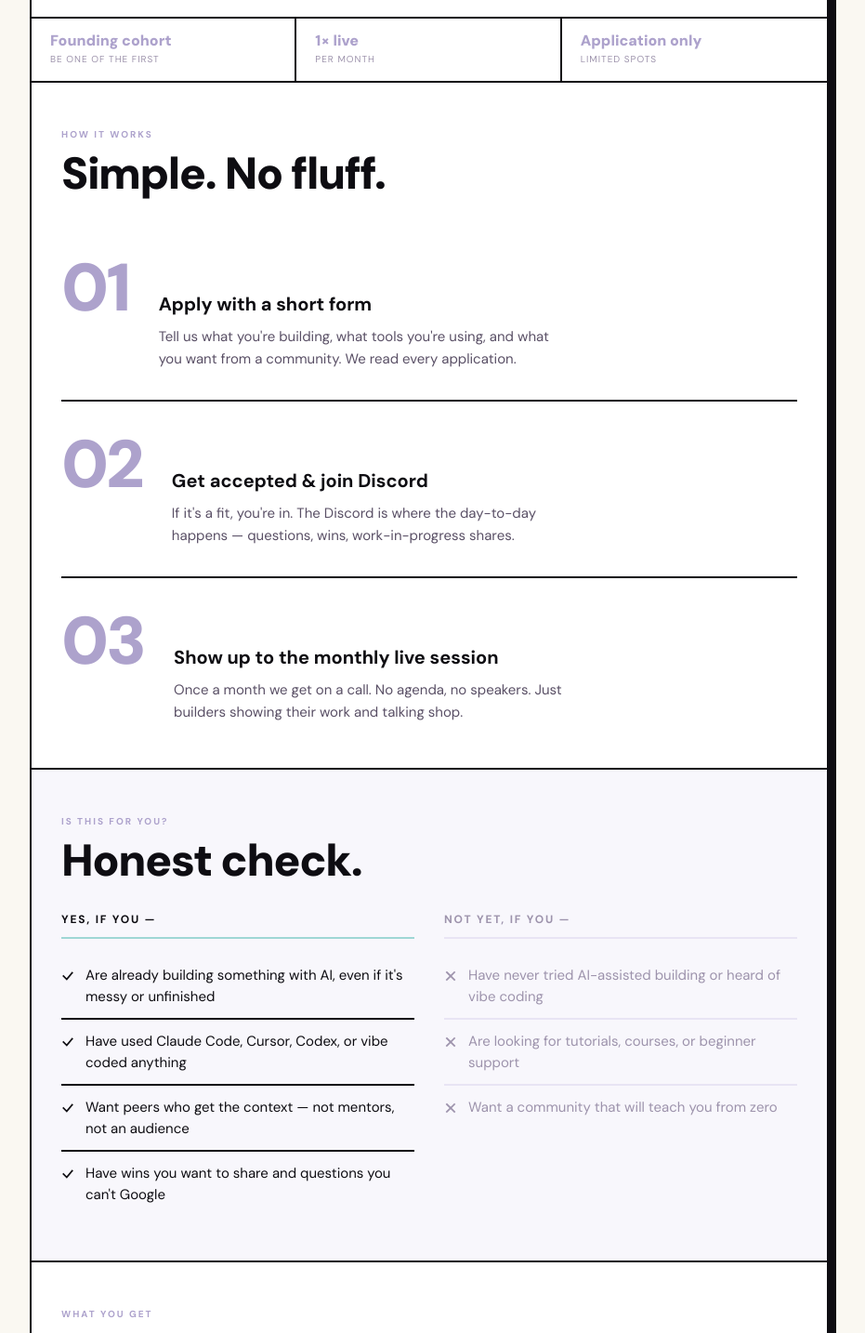
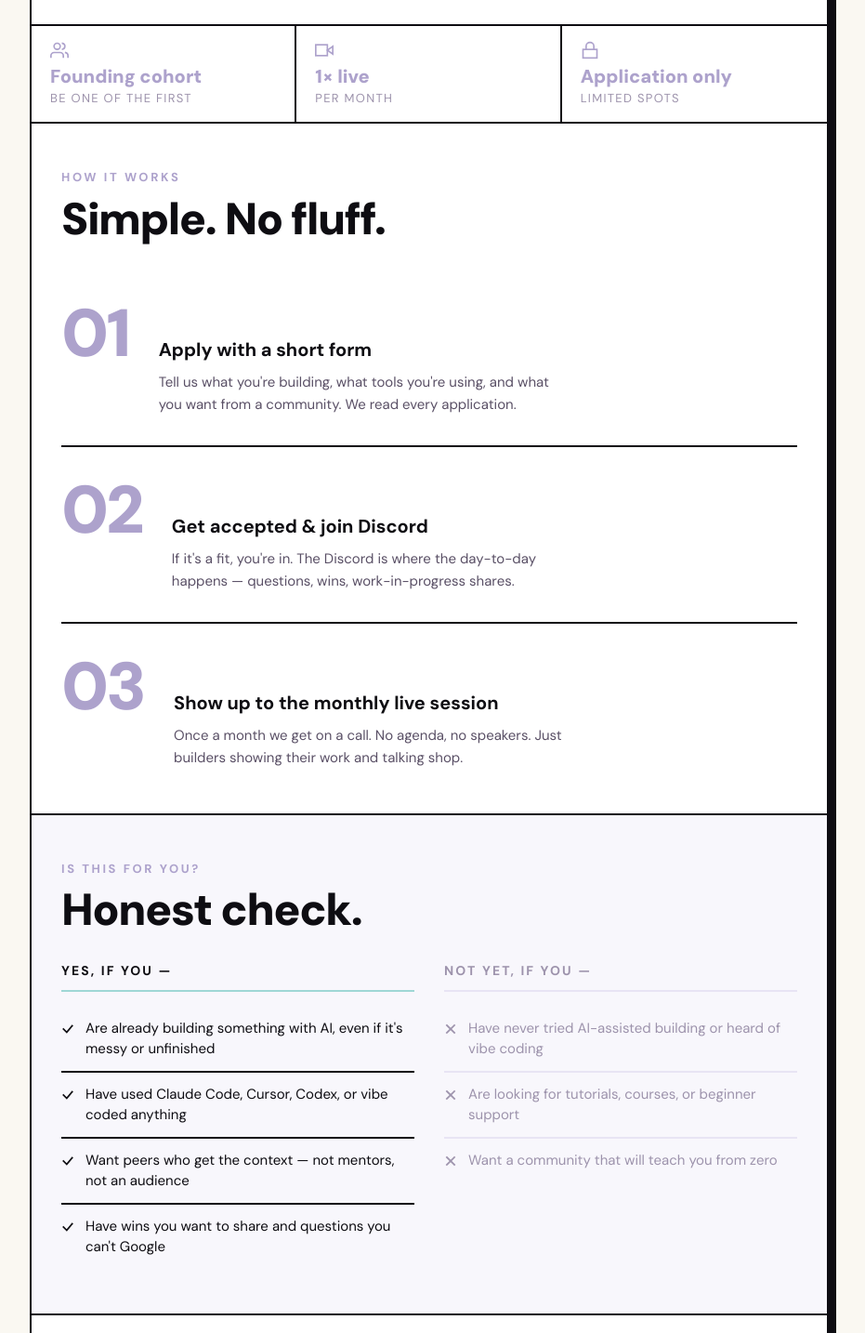
Before and after one commit to Janazemanova1990/Nextfemai_website_2026, a React (Vite) app in the folder NextfemAI_website_CC/: page / in a window 1280 px wide. Shown: the part 496-1930 px from the top of the page at 93% size, without its empty margins (178-1109 px from the left). Built offline with nearby package versions, Linux system fonts and the light colour scheme.

Commit message:
Make bigger text, add shadow to CTAs, add icons

```diff
--- a/NextfemAI_website_CC/src/components/ApplicationForm.tsx
+++ b/NextfemAI_website_CC/src/components/ApplicationForm.tsx
@@ -13,10 +13,10 @@ type FormData = {
 type Status = 'idle' | 'loading' | 'success' | 'error'
 
 const inputClass =
-  'w-full font-sans text-sm border-2 border-nearblack px-4 py-3 text-nearblack bg-white outline-none transition-colors focus:bg-bg-cream'
+  'w-full font-sans text-[15px] border-2 border-nearblack px-4 py-3 text-nearblack bg-white outline-none transition-colors focus:bg-bg-cream'
 
 const labelClass =
-  'text-[11px] font-bold tracking-[0.12em] uppercase text-nearblack'
+  'text-[13px] font-bold tracking-[0.12em] uppercase text-nearblack'
 
 export function ApplicationForm() {
   const { ref, revealed } = useReveal<HTMLElement>()
@@ -183,6 +183,7 @@ export function ApplicationForm() {
           <button
             type="submit"
             disabled={status === 'loading'}
+            style={{ boxShadow: '4px 4px 0px #0e0d12' }}
             className="w-full bg-coral text-white py-5 text-base font-bold uppercase tracking-[0.04em] cursor-pointer transition-all duration-150 hover:bg-nearblack active:translate-y-[1px] focus-visible:outline-2 focus-visible:outline-offset-2 focus-visible:outline-purple disabled:opacity-50 disabled:cursor-not-allowed"
           >
             {status === 'loading' ? 'Sending…' : 'Send application'}
@@ -190,11 +191,11 @@ export function ApplicationForm() {
 
           <div className="text-center">
             {status === 'error' ? (
-              <p className="text-[12px] text-red-500 leading-relaxed">
+              <p className="text-[14px] text-red-500 leading-relaxed">
                 Something went wrong. Please try again.
               </p>
             ) : (
-              <p className="text-[12px] text-muted-subtle leading-relaxed uppercase tracking-[0.1em]">
+              <p className="text-[14px] text-muted-subtle leading-relaxed uppercase tracking-[0.1em]">
                 We read every application. You'll hear back within a few days.
               </p>
             )}
--- a/NextfemAI_website_CC/src/components/Hero.tsx
+++ b/NextfemAI_website_CC/src/components/Hero.tsx
@@ -7,10 +7,10 @@ export function Hero() {
           <img
             src="/nextfem-horizontal-transparent.png"
             alt="Nextfem AI"
-            className="h-8 w-auto"
+            className="h-10 w-auto"
           />
         </div>
-        <div className="flex items-center gap-1.5 px-5 bg-purple text-white text-[11px] font-semibold tracking-[0.1em] uppercase">
+        <div className="flex items-center gap-1.5 px-5 bg-purple text-white text-[11px] font-black tracking-[0.1em] uppercase">
           <span className="w-1.5 h-1.5 rounded-full bg-white animate-pulse" />
           Accepting applications
         </div>
@@ -36,6 +36,7 @@ export function Hero() {
           </div>
           <button
             className="bg-coral text-white px-6 py-4 text-sm font-bold tracking-[0.04em] uppercase whitespace-nowrap cursor-pointer transition-all duration-150 hover:bg-nearblack active:translate-y-[1px] focus-visible:outline-2 focus-visible:outline-offset-2 focus-visible:outline-purple"
+            style={{ boxShadow: '4px 4px 0px #0e0d12' }}
             onClick={() => document.getElementById('apply')?.scrollIntoView({ behavior: 'smooth' })}
           >
             Apply for a spot
@@ -46,16 +47,57 @@ export function Hero() {
       {/* Stats bar */}
       <div className="hero-wipe-right grid grid-cols-3 border-t-2 border-nearblack">
         <div className="px-5 py-4 border-r-2 border-nearblack">
-          <div className="text-[16px] font-black text-purple leading-none">Founding cohort</div>
-          <div className="text-[10px] text-muted-subtle uppercase tracking-[0.1em] mt-1">be one of the first</div>
+          <svg
+            className="mb-2"
+            width="20"
+            height="20"
+            viewBox="0 0 24 24"
+            fill="none"
+            stroke="#ada2cc"
+            strokeWidth="2"
+            strokeLinecap="square"
+          >
+            <path d="M17 21v-2a4 4 0 0 0-4-4H5a4 4 0 0 0-4 4v2" />
+            <circle cx="9" cy="7" r="4" />
+            <path d="M23 21v-2a4 4 0 0 0-3-3.87" />
+            <path d="M16 3.13a4 4 0 0 1 0 7.75" />
+          </svg>
+          <div className="text-[20px] font-black text-purple leading-none">Founding cohort</div>
+          <div className="text-[13px] text-muted-subtle uppercase tracking-[0.1em] mt-1">be one of the first</div>
         </div>
         <div className="px-5 py-4 border-r-2 border-nearblack">
-          <div className="text-[16px] font-black text-purple leading-none">1× live</div>
-          <div className="text-[10px] text-muted-subtle uppercase tracking-[0.1em] mt-1">per month</div>
+          <svg
+            className="mb-2"
+            width="20"
+            height="20"
+            viewBox="0 0 24 24"
+            fill="none"
+            stroke="#ada2cc"
+            strokeWidth="2"
+            strokeLinecap="square"
+          >
+            <polygon points="23 7 16 12 23 17 23 7" />
+            <rect x="1" y="5" width="15" height="14" />
+          </svg>
+          <div className="text-[20px] font-black text-purple leading-none">1× live</div>
+          <div className="text-[13px] text-muted-subtle uppercase tracking-[0.1em] mt-1">per month</div>
         </div>
         <div className="px-5 py-4">
-          <div className="text-[16px] font-black text-purple leading-none">Application only</div>
-          <div className="text-[10px] text-muted-subtle uppercase tracking-[0.1em] mt-1">limited spots</div>
+          <svg
+            className="mb-2"
+            width="20"
+            height="20"
+            viewBox="0 0 24 24"
+            fill="none"
+            stroke="#ada2cc"
+            strokeWidth="2"
+            strokeLinecap="square"
+          >
+            <rect x="3" y="11" width="18" height="11" />
+            <path d="M7 11V7a5 5 0 0 1 10 0v4" />
+          </svg>
+          <div className="text-[20px] font-black text-purple leading-none">Application only</div>
+          <div className="text-[13px] text-muted-subtle uppercase tracking-[0.1em] mt-1">limited spots</div>
         </div>
       </div>
     </section>
--- a/NextfemAI_website_CC/src/components/HowItWorks.tsx
+++ b/NextfemAI_website_CC/src/components/HowItWorks.tsx
@@ -27,7 +27,7 @@ export function HowItWorks() {
       data-revealed={revealed}
       className="how-it-works px-8 py-12 border-b-2 border-nearblack"
     >
-      <p className="text-[10px] font-bold tracking-[0.2em] uppercase text-purple mb-3">
+      <p className="text-[13px] font-bold tracking-[0.2em] uppercase text-purple mb-3">
         How it works
       </p>
       <h2 className="text-[clamp(32px,4vw,48px)] font-black leading-[0.95] tracking-[-0.03em] text-nearblack mb-8">
--- a/NextfemAI_website_CC/src/components/IsThisForYou.tsx
+++ b/NextfemAI_website_CC/src/components/IsThisForYou.tsx
@@ -48,7 +48,7 @@ export function IsThisForYou() {
       data-revealed={revealed}
       className="section-reveal px-8 py-12 border-b-2 border-nearblack bg-bg-off"
     >
-      <p className="text-[10px] font-bold tracking-[0.2em] uppercase text-purple mb-3">
+      <p className="text-[13px] font-bold tracking-[0.2em] uppercase text-purple mb-3">
         Is this for you?
       </p>
       <h2 className="text-[clamp(32px,4vw,48px)] font-black leading-[0.95] tracking-[-0.03em] text-nearblack mb-8">
@@ -58,7 +58,7 @@ export function IsThisForYou() {
         {/* Yes column */}
         <div>
           <h3
-            className="text-[12px] font-bold tracking-[0.15em] uppercase mb-4 pb-2.5 text-nearblack"
+            className="text-[14px] font-bold tracking-[0.15em] uppercase mb-4 pb-2.5 text-nearblack"
             style={{ borderBottom: '2px solid #9fd7d5' }}
           >
             Yes, if you —
@@ -78,7 +78,7 @@ export function IsThisForYou() {
 
         {/* Not yet column */}
         <div>
-          <h3 className="text-[12px] font-bold tracking-[0.15em] uppercase mb-4 pb-2.5 text-muted-subtle border-b-2 border-border-soft">
+          <h3 className="text-[14px] font-bold tracking-[0.15em] uppercase mb-4 pb-2.5 text-muted-subtle border-b-2 border-border-soft">
             Not yet, if you —
           </h3>
           {noItems.map((item, i) => (
--- a/NextfemAI_website_CC/src/components/WhatYouGet.tsx
+++ b/NextfemAI_website_CC/src/components/WhatYouGet.tsx
@@ -53,7 +53,7 @@ export function WhatYouGet() {
       data-revealed={revealed}
       className="section-reveal px-8 py-12 border-b-2 border-nearblack"
     >
-      <p className="text-[10px] font-bold tracking-[0.2em] uppercase text-purple mb-3">
+      <p className="text-[13px] font-bold tracking-[0.2em] uppercase text-purple mb-3">
         What you get
       </p>
       <h2 className="text-[clamp(32px,4vw,48px)] font-black leading-[0.95] tracking-[-0.03em] text-nearblack mb-8">
@@ -67,8 +67,8 @@ export function WhatYouGet() {
             className={`group p-7 bg-white text-nearblack hover:bg-nearblack hover:text-white ${i % 2 === 0 ? 'border-r-2 border-nearblack' : ''} ${i < 2 ? 'border-b-2 border-nearblack' : ''}`}
           >
             <div className="mb-4">{card.icon}</div>
-            <h3 className="text-[18px] font-bold mb-2">{card.title}</h3>
-            <p className="text-[13px] text-muted-body group-hover:text-white leading-[1.6]">{card.body}</p>
+            <h3 className="text-[20px] font-bold mb-2">{card.title}</h3>
+            <p className="text-[16px] text-muted-body group-hover:text-white leading-[1.6]">{card.body}</p>
           </div>
         ))}
       </div>
```
